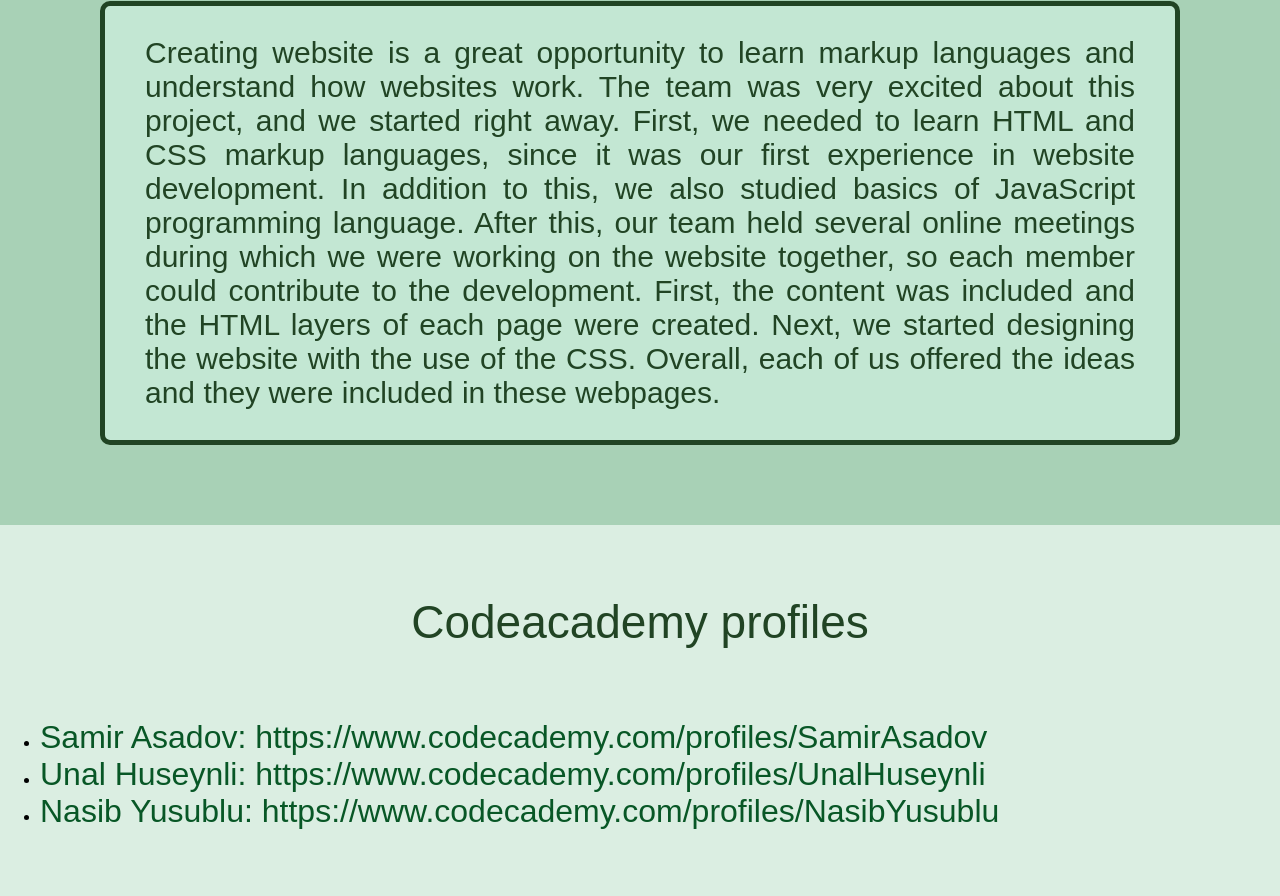
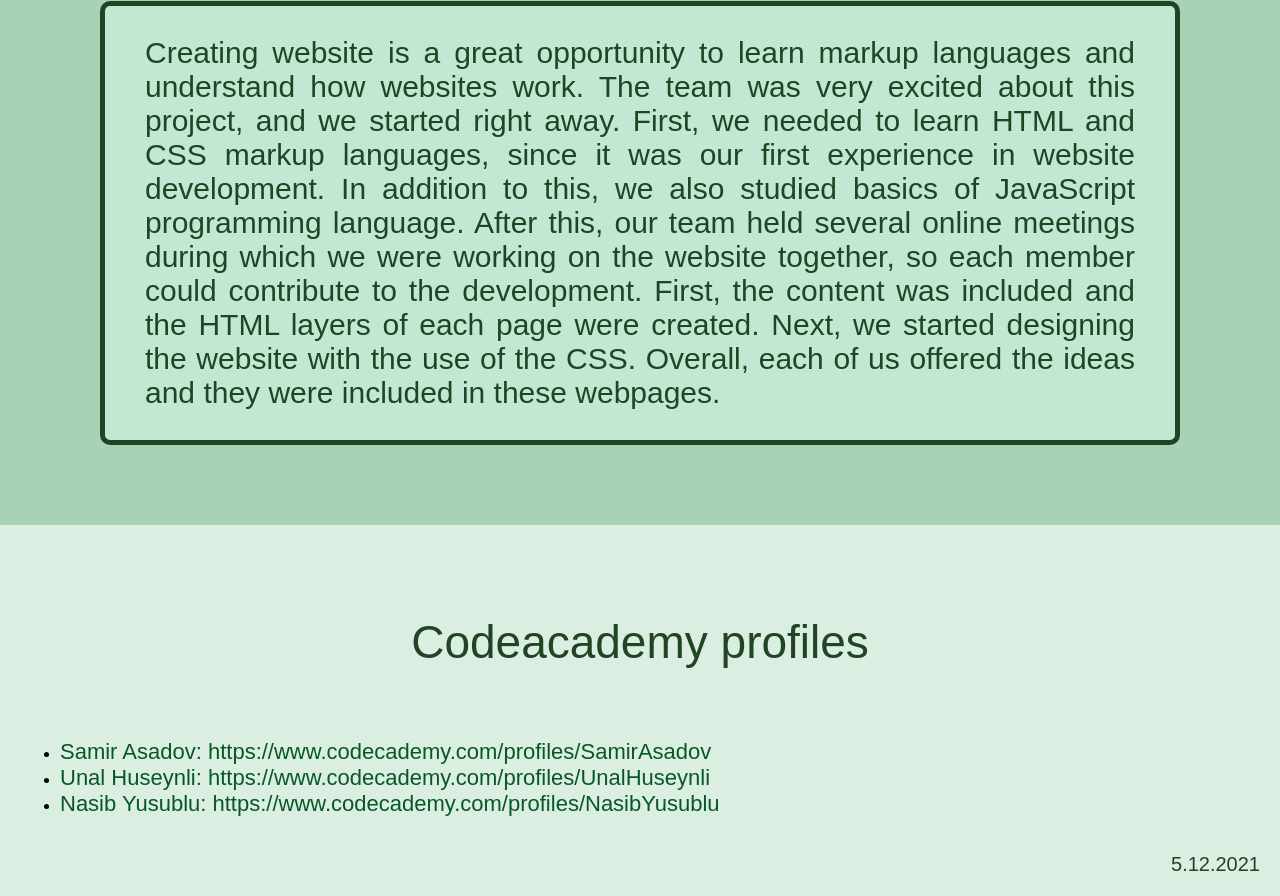
Before and after one commit to samirAsadov/samirAsadov.github.io, a plain HTML site: page website.html in a window 1280 px wide. Shown: the part 928-1824 px from the top of the page. Before the commit the page ends 1774 px from the top, so only its background shows below. Drawn offline with Linux system fonts and the light colour scheme; a web font is replaced by a local one.

Commit message:
Add files via upload

```diff
--- /dev/null
+++ b/date.js
@@ -0,0 +1,2 @@
+let dt = new Date();
+document.getElementById("date").innerHTML = dt.getDate() + '.' + (dt.getMonth()+1) + '.' + dt.getFullYear();
--- a/stylehoc.css
+++ b/stylehoc.css
@@ -118,3 +118,10 @@
     margin-bottom: 15px;
     border: 3px solid rgb(33, 68, 36);
 }
+
+#date {
+    font-size: 20px;
+    margin-left: auto;
+    margin-right: 0;
+    float: right;
+}
--- a/styleindex.css
+++ b/styleindex.css
@@ -1,6 +1,7 @@
 body {
     padding: 0;
     margin: 0;
+    background-color: rgb(219, 238, 226);
 }
 
 header {
@@ -92,3 +93,12 @@
 .about a:hover {
     color:rgb(45, 139, 53);
 }
+
+#date {
+    font-size: 20px;
+    margin-left: auto;
+    margin-right: 0;
+    float: right;
+    top: 10px;
+    position: relative;
+}
--- a/styleteam.css
+++ b/styleteam.css
@@ -156,3 +156,10 @@
 .contact p {
     font-size: 22px;
 }
+
+#date {
+    font-size: 20px;
+    margin-left: auto;
+    margin-right: 0;
+    float: right;
+}
--- a/stylewebsite.css
+++ b/stylewebsite.css
@@ -104,6 +104,11 @@
     color: rgb(63, 173, 72);
 }
 
+.links {
+    background-color: rgb(219, 238, 226);
+    padding: 20px;
+}
+
 .links li:hover {
     color: rgb(63, 173, 72);
 }
@@ -114,7 +119,14 @@
 
 .links a {
     font-weight: 400;
-    font-size: 32px;
+    font-size: 22px;
     margin-bottom: 5px;
     font-family: 'Varela Round', sans-serif;
 }
+
+#date {
+    font-size: 20px;
+    margin-left: auto;
+    margin-right: 0;
+    float: right;
+}
--- a/website.html
+++ b/website.html
@@ -45,6 +45,8 @@
         <li><a href="https://www.codecademy.com/profiles/UnalHuseynli" target="_blank">Unal Huseynli: https://www.codecademy.com/profiles/UnalHuseynli</a>
         <li><a href="https://www.codecademy.com/profiles/NasibYusublu" target="_blank">Nasib Yusublu: https://www.codecademy.com/profiles/NasibYusublu</a>
       </ul>
+        <p id="date"></p>
+        <script src="./date.js"></script>
     </div>
   </main>
 
```
Also changed, not shown: team.html (+2 -0 lines).
